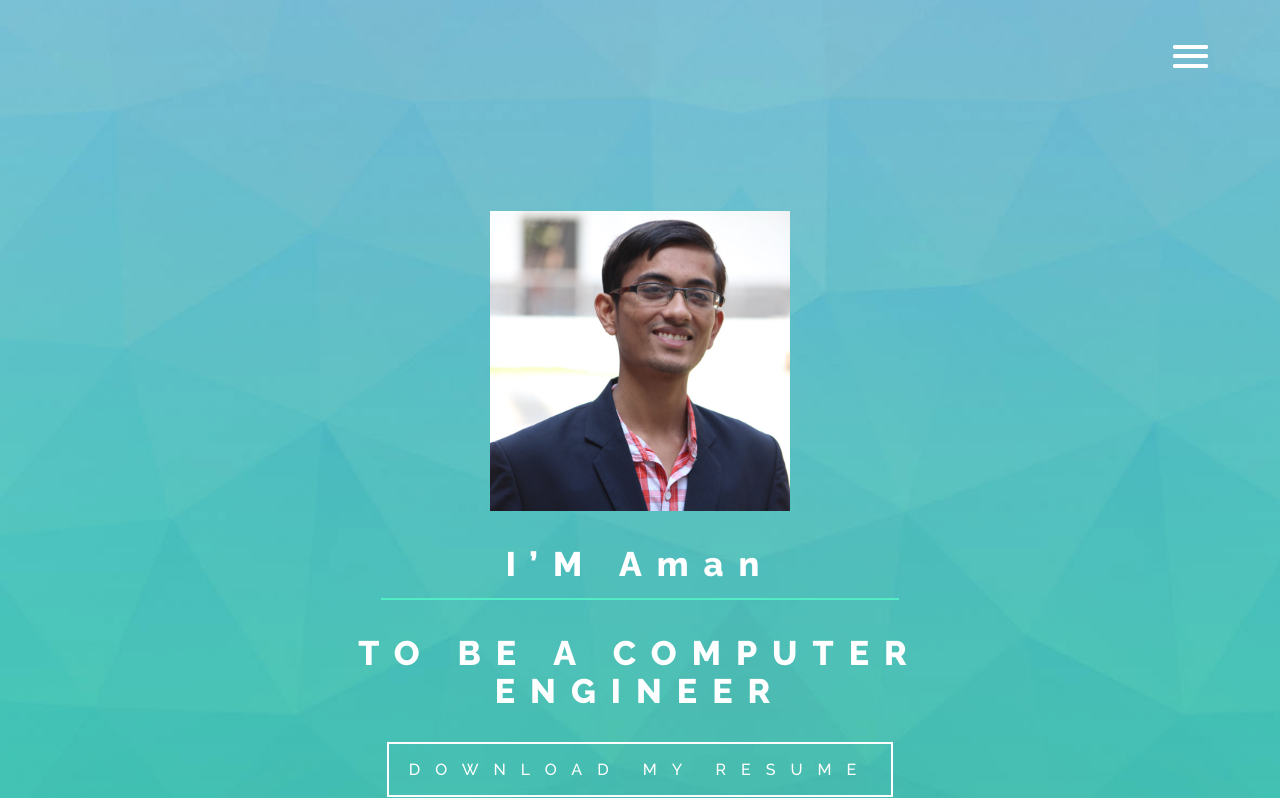
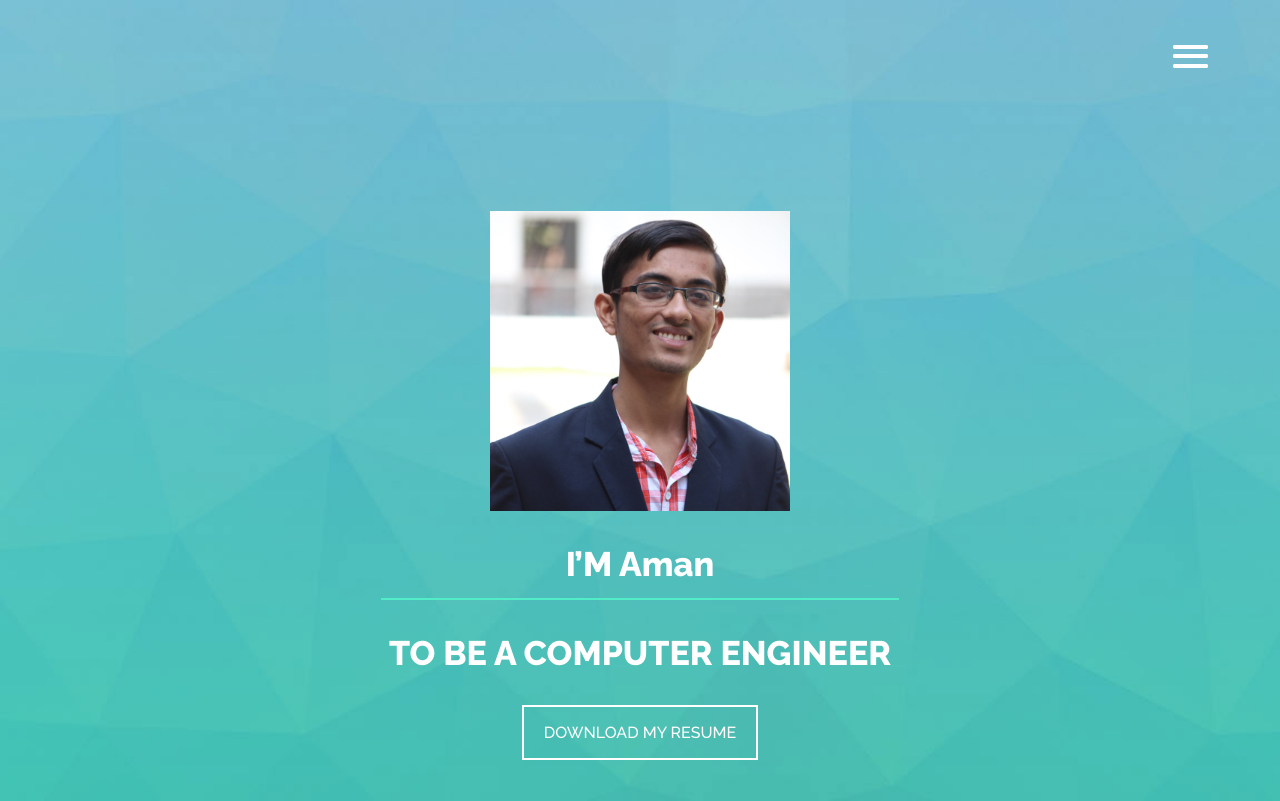
Before and after one commit to amanvishnani/amanvishnani.com, a plain HTML site: page index.html in a window 1280 px wide. Shown: the top 801 px of the page. Drawn offline with Linux system fonts and the light colour scheme.

Commit message:
Proper styling and  added margin & padding

```diff
--- a/css/style.css
+++ b/css/style.css
@@ -3511,7 +3511,6 @@ a.callbacks_nav.callbacks1_nav.prev {
 	font-weight: 800;
 	color: #ffffff;
 	margin: 35px 0 15px 0;
-	letter-spacing: 15px;
 }
 .banner-center a {
 	text-decoration: none;
--- a/index.html
+++ b/index.html
@@ -93,7 +93,7 @@
 			<div class="banner-center">
 				<img src="images/forweb.jpg" height="300 px" width="300 px" alt="Aman Vishnani"/>
 			</div>
-			<div class="banner-center">
+			<div class="banner-center" style="margin-bottom: 30px; padding-bottom: 30px">
 				<h1>I’M Aman</h1>
 				<div class="border"></div>
 				<h2>TO BE A COMPUTER ENGINEER</h2>
@@ -718,6 +718,7 @@
 		<div class="strip text-center"><a href="#"><img src="images/down.png" alt=" "/></a></div>
 		<div class="down"><a href="https://drive.google.com/open?id=1XQ0iFmUaDJVYlmdLhsguSjNbxfGNYPjT8Ae3pfq58IQ">Download My Resume</a></div>
 	</div>
+
 </div>
 <!--//resume-->
 
```
